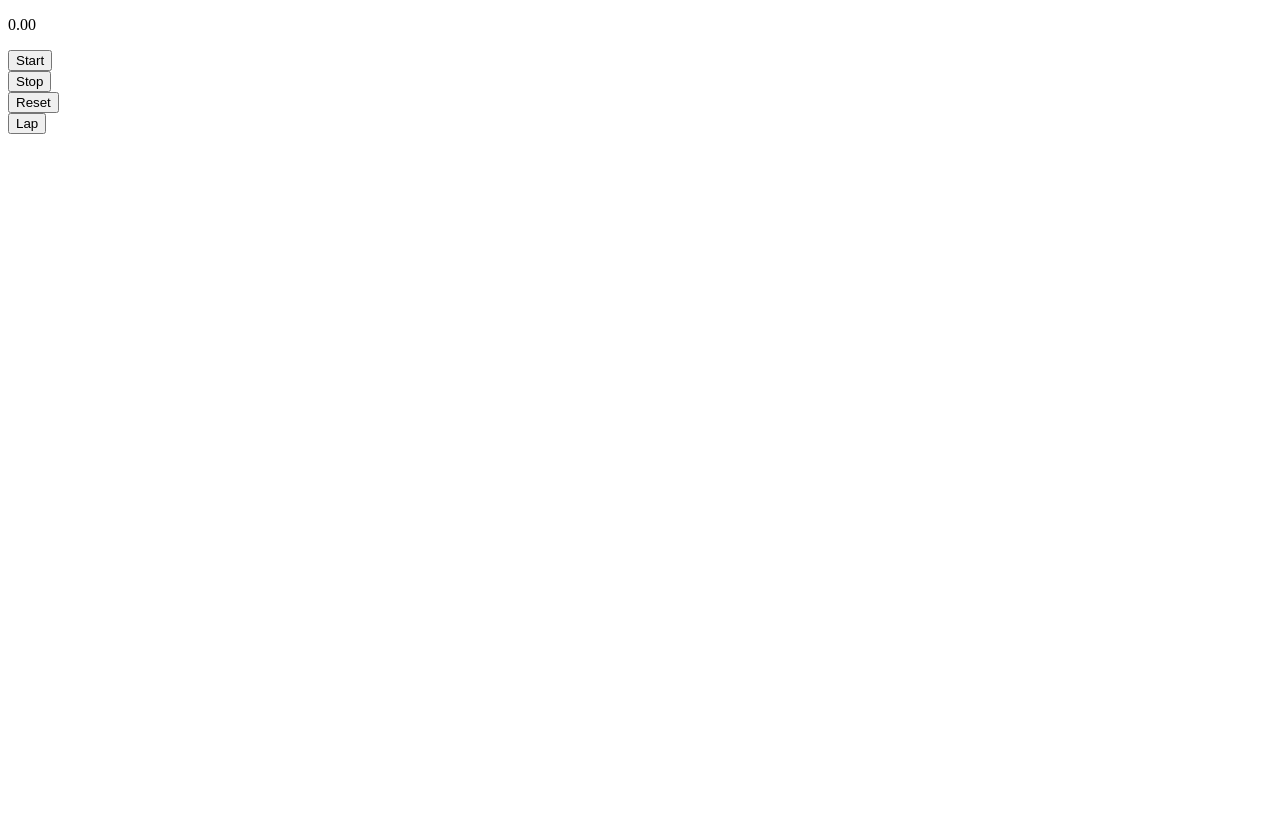
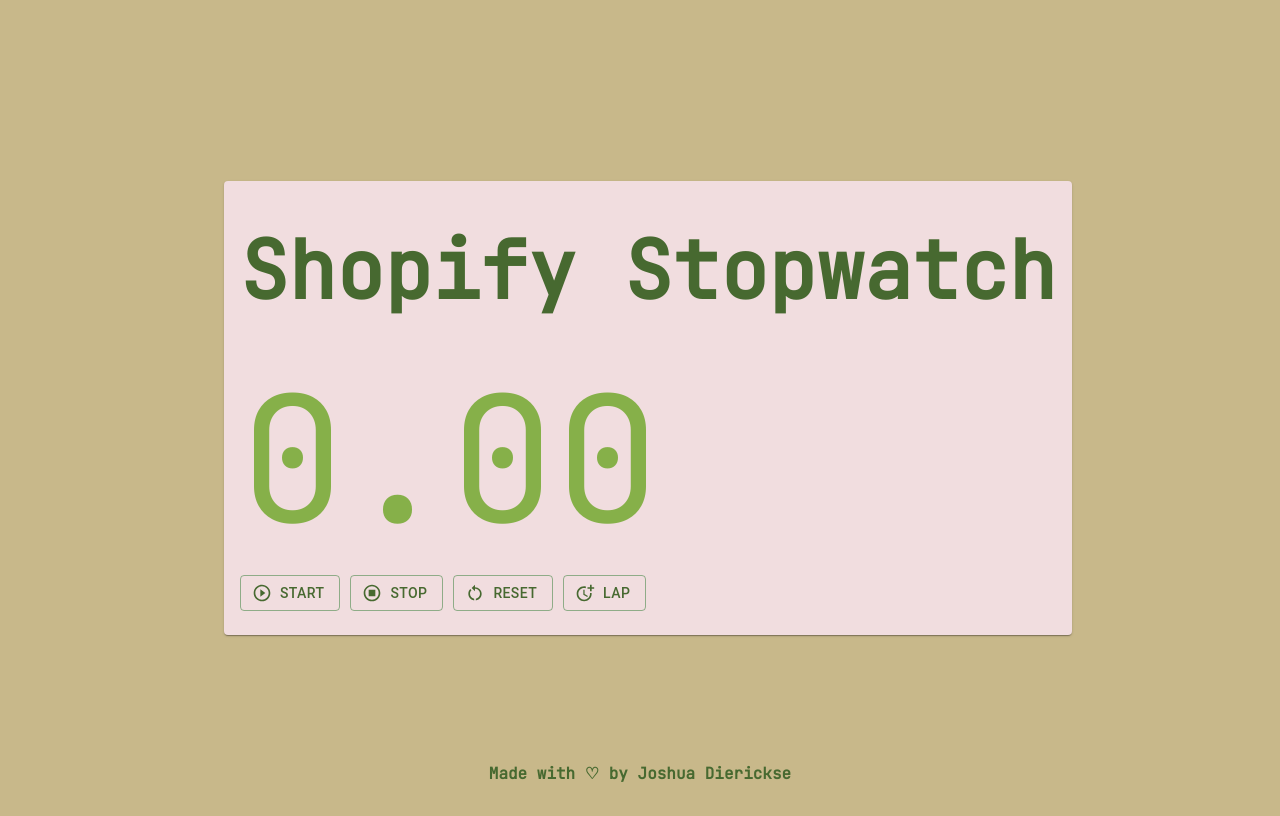
Before and after one commit to Shopify/eng-intern-assessment-react, a React app: page / in a window 1280 px wide. Built offline with nearby package versions, Linux system fonts and the light colour scheme.

Commit message:
Added in Styling

```diff
--- a/package.json
+++ b/package.json
@@ -12,6 +12,10 @@
   "author": "",
   "license": "ISC",
   "dependencies": {
+    "@emotion/react": "^11.11.3",
+    "@emotion/styled": "^11.11.0",
+    "@mui/icons-material": "^5.15.6",
+    "@mui/material": "^5.15.6",
     "react": "^18.2.0",
     "react-dom": "^18.2.0"
   },
--- a/public/index.html
+++ b/public/index.html
@@ -1,7 +1,10 @@
 <!DOCTYPE html>
 <html>
     <head>
-        <title>Template Site</title>
+        <title>Timer App</title>
+        <link rel="preconnect" href="https://fonts.googleapis.com">
+        <link rel="preconnect" href="https://fonts.gstatic.com" crossorigin>
+        <link href="https://fonts.googleapis.com/css2?family=JetBrains+Mono&display=swap" rel="stylesheet">
     </head>
     <body>
         <section id='root'></section>
--- a/src/App.tsx
+++ b/src/App.tsx
@@ -1,13 +1,18 @@
 import React, { useState, useEffect } from 'react';
 import StopWatch from './StopWatch';
 import StopWatchButton from './StopWatchButton';
-import LabComponent from './LapComponent';
+import Card from '@mui/material/Card';
+import CardContent from '@mui/material/CardContent';
+import Grid from '@mui/material/Grid';
+import ListScroller from './ListScroller';
 
 export default function App() {
     const [time, setTime] = useState(0);
     const [running, setRunning] = useState(false);
-    const [timeList, setTimeList] = useState([]);
-    const [timePress, setTimePress] = useState(Date.now())
+    const [timeList, setTimeList] = useState< number[][] >([]);
+    const [timePress, setTimePress] = useState(Date.now());
+    const [timePaused, setTimePaused] = useState(0);
+    const [lastButton, setLastButton] = useState("Reset");
     var clockInterval: NodeJS.Timer;
 
     function updateTime() {
@@ -17,21 +22,30 @@ export default function App() {
     }
 
     function startButton() {
-        if (time === 0) {
+        if (lastButton === "Reset") {
             setTimePress(Date.now());
         }
+        if (lastButton === "Stop") {
+            setTimePress(timePress + Date.now() - timePaused);
+        }
         setRunning(true);
+        setLastButton("Start");
     }
 
     function stopButton() {
+        if (lastButton === "Start") {
+            setTimePaused(Date.now());
+        }
         setRunning(false);
+        setLastButton("Stop");
     }
 
     function resetButton() {
         setTime(0);
         setRunning(false);
         setTimeList([]);
-        clearInterval(clockInterval)
+        clearInterval(clockInterval);
+        setLastButton("Reset");
     }
 
     function lapButton() {
@@ -53,22 +67,28 @@ export default function App() {
 
     return (
         <div>
-            <StopWatch time={time} />
-            <StopWatchButton buttonFunc={startButton} buttonName="Start" />
-            <StopWatchButton buttonFunc={stopButton} buttonName="Stop" />
-            <StopWatchButton buttonFunc={resetButton} buttonName="Reset" />
-            <StopWatchButton buttonFunc={lapButton} buttonName="Lap" />
-            {timeList.map((labTime, index) => {
-                console.log(labTime);
-                return (
-                    <LabComponent
-                        key={index}
-                        lapNumber={index}
-                        absTime={labTime[0]}
-                        lapTime={labTime[1]}
-                        />
-                );
-            })}
+            <div className="center-div">
+                <Card className="card-style" sx={{backgroundColor: "#f1dddf"}}>
+                    <CardContent>
+                        <h1 className="header-text">Shopify Stopwatch</h1>
+                        <Grid container spacing={2}>
+                            <Grid item>
+                                <StopWatch time={time} />
+                                <div className="button-div">
+                                    <StopWatchButton buttonFunc={startButton} buttonName="Start" />
+                                    <StopWatchButton buttonFunc={stopButton} buttonName="Stop" />
+                                    <StopWatchButton buttonFunc={resetButton} buttonName="Reset" />
+                                    <StopWatchButton buttonFunc={lapButton} buttonName="Lap" />
+                                </div>
+                            </Grid>
+                            <Grid item>
+                                <ListScroller timeList={timeList} />
+                            </Grid>
+                        </Grid>
+                    </CardContent>
+                </Card>
+            </div>
+            <p className="footer-text">Made with ♡ by Joshua Dierickse</p>
         </div>
     )
 }
--- a/src/LapComponent.tsx
+++ b/src/LapComponent.tsx
@@ -1,10 +1,15 @@
 import React from 'react';
 import timeGenerator from './timeGenerator';
 
-export default function LabComponent(props: { lapNumber: number, absTime: number, lapTime: number }) {
+export default function LapComponent(props: { lapNumber: number, absTime: number, lapTime: number }) {
     return(
         <div>
-            <p>#{ props.lapNumber + 1 } - { timeGenerator(props.absTime) } - { timeGenerator(props.lapTime) }</p>
+            <div className="lap-grid">
+                <p>{ props.lapNumber + 1 }.</p>
+                <p>{ timeGenerator(props.absTime) }</p>
+                <p>{ timeGenerator(props.lapTime) }</p>
+            </div>
+            <hr></hr>
         </div>
     )
 }
--- /dev/null
+++ b/src/ListScroller.tsx
@@ -0,0 +1,26 @@
+import React from 'react';
+import List from '@mui/material/List';
+import LapComponent from './LapComponent';
+
+export default function ListScroller(props: { timeList: number[][] }) {
+  return (
+    <List
+        sx={{
+            width: "300px",
+            overflow: "auto",
+            maxHeight: "250px",
+        }}
+    >
+    {props.timeList.map((labTime, index) => {
+        return (
+            <LapComponent
+                key={index}
+                lapNumber={index}
+                absTime={labTime[0]}
+                lapTime={labTime[1]}
+            />
+        );
+    })}
+    </List>
+  );
+}
--- a/src/StopWatch.tsx
+++ b/src/StopWatch.tsx
@@ -4,7 +4,7 @@ import timeGenerator from './timeGenerator';
 export default function StopWatch(props: { time: number }) {
     return (
         <div>
-            <p>{ timeGenerator(props.time) }</p>
+            <p className="timer-text">{ timeGenerator(props.time) }</p>
         </div>
     );
 }
--- a/src/StopWatchButton.tsx
+++ b/src/StopWatchButton.tsx
@@ -1,9 +1,27 @@
-import React from 'react'
+import React from 'react';
+import Button from '@mui/material/Button';
+import PlayCircleFilledWhiteIcon from '@mui/icons-material/PlayCircleFilledWhiteOutlined';
+import StopCircleIcon from '@mui/icons-material/StopCircleOutlined';
+import RestartAltIcon from '@mui/icons-material/RestartAlt';
+import MoreTimeIcon from '@mui/icons-material/MoreTime';
 
 export default function StopWatchButton(props: { buttonFunc: Function, buttonName: string }) {
+
+    function iconFunction(iconName: string) {
+        if (iconName === "Start") {
+            return <PlayCircleFilledWhiteIcon />
+        } else if (iconName === "Stop") {
+            return <StopCircleIcon />
+        } else if (iconName === "Reset") {
+            return <RestartAltIcon />
+        } else {
+            return <MoreTimeIcon />
+        }
+    }
+
     return(
         <div>
-            <button onClick={(event) => { props.buttonFunc(); }}>{ props.buttonName }</button>
+            <Button onClick={(event) => { props.buttonFunc(); }} sx={{color: "#476930"}} color="success" startIcon={ iconFunction(props.buttonName) } variant="outlined">{ props.buttonName }</Button>
         </div>
     )
 }
--- /dev/null
+++ b/src/index.css
@@ -0,0 +1,80 @@
+html {
+    background-color: #c8b88a;
+    font-family: 'JetBrains Mono', monospace;
+    overflow-y: hidden;
+    overflow-x: hidden;
+}
+
+.center-div {
+    height: 100vh;
+    width: 100vw;
+    display: flex;
+    align-items: center;
+    justify-content: center;
+}
+
+.header-text {
+    color: #476930;
+    text-align: center;
+    font-size: 80px;
+    margin: 20px 0px 20px 0px;
+}
+
+.lap-grid {
+    display: grid;
+    grid-template-columns: 2fr 5fr 5fr;
+}
+
+.lap-grid p {
+    margin: 5px;
+    text-align: right;
+    font-size: 20px;
+    color: #86b049;
+}
+
+.timer-text {
+    font-size: 175px;
+    color: #86b049;
+    margin: 0px;
+}
+
+.button-div {
+    display: flex;
+    gap: 10px;
+}
+
+.footer-text {
+    width: 100%;
+    color: #476930;
+    font-weight: 600;
+    position: absolute;
+    bottom: 0px; left: 0;
+    text-align: center;
+}
+
+@media screen and (max-width: 1200px) {
+    .header-text {
+        font-size: 60px;
+    }
+    .timer-text {
+        font-size: 150px;
+    }
+}
+
+@media screen and (max-width: 800px) {
+    .header-text {
+        font-size: 40px;
+    }
+    .timer-text {
+        font-size: 100px;
+    }
+}
+
+@media screen and (max-width: 600px) {
+    .header-text {
+        font-size: 30px;
+    }
+    .timer-text {
+        font-size: 60px;
+    }
+}
--- a/src/index.tsx
+++ b/src/index.tsx
@@ -1,6 +1,7 @@
 import React from 'react';
 import { createRoot } from 'react-dom/client';
 import App from './App';
+import './index.css';
 
 const container = document.getElementById('root');
 const root = createRoot(container);
```
Also changed, not shown: 1 other file (tests, documents, lock files or other folders).
